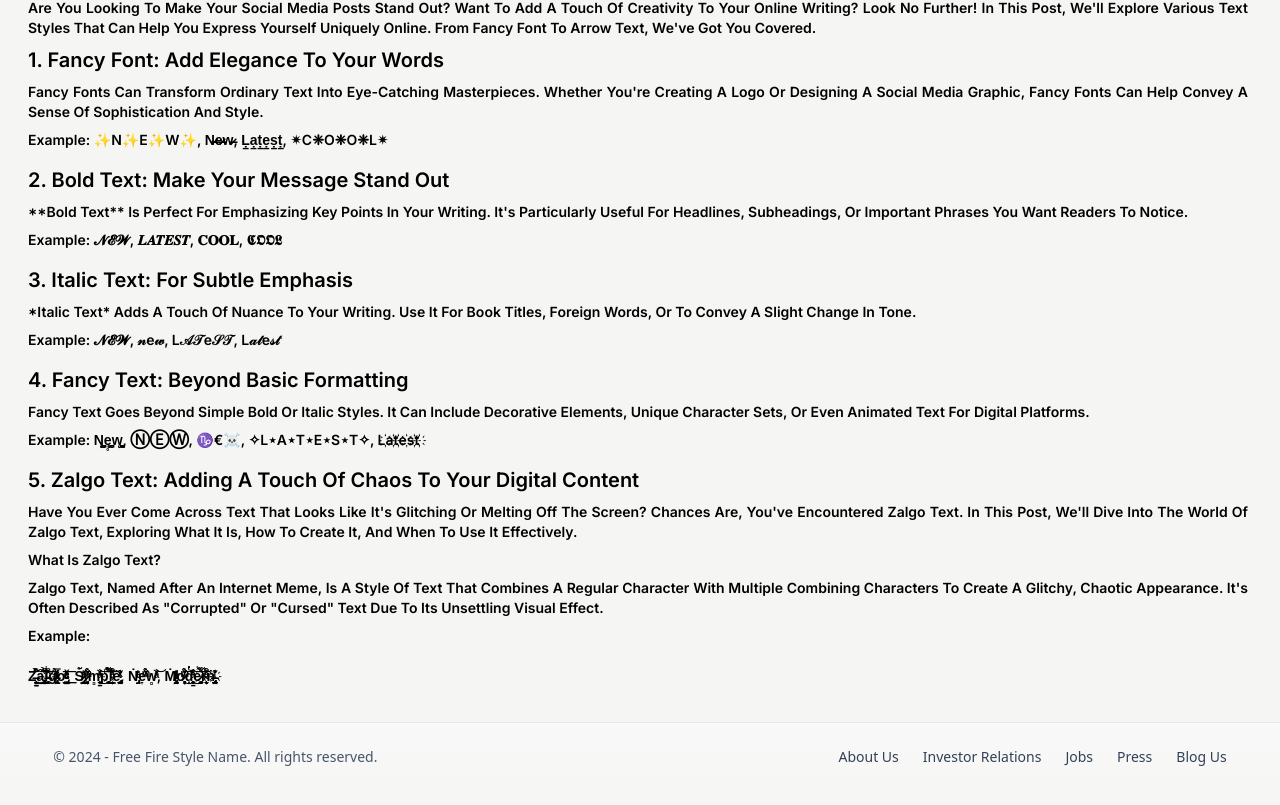
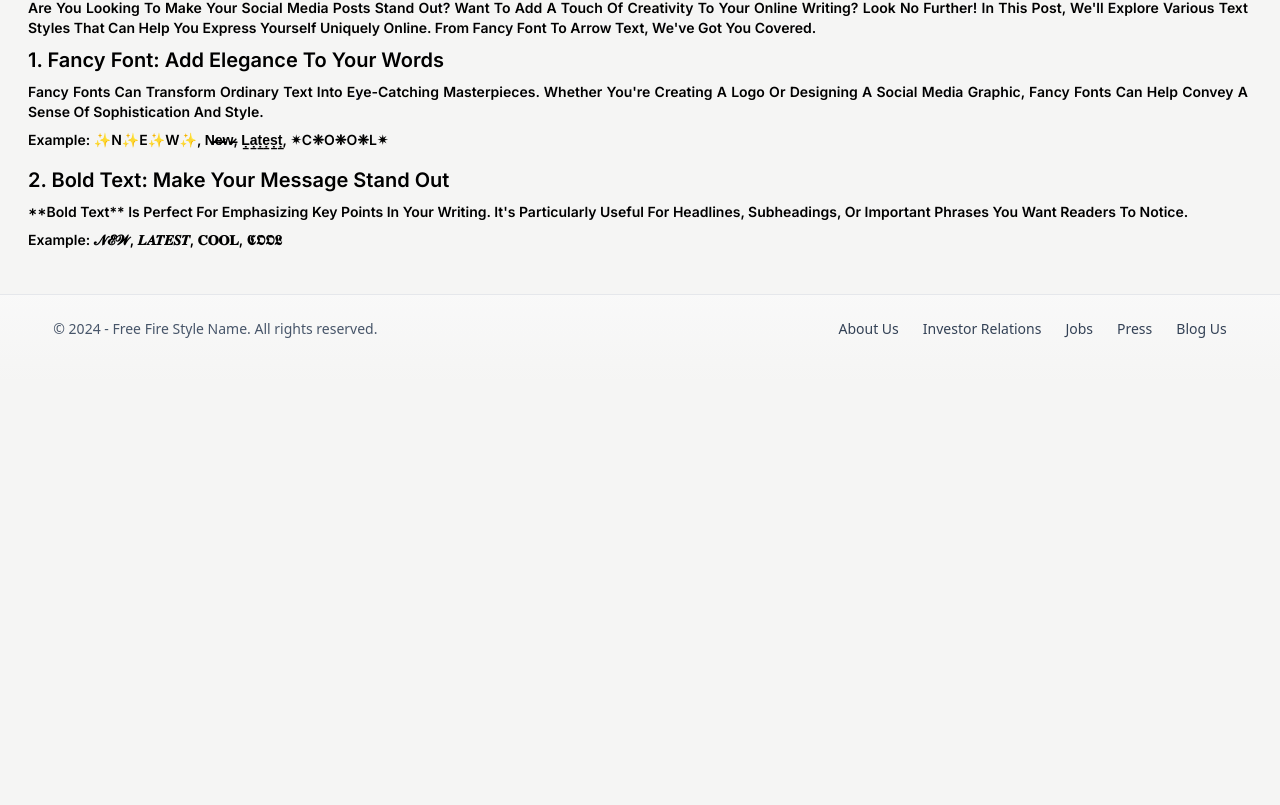
Before and after one commit to AnkushChharri/cfnjst, a Next.js app: page / in a window 1280 px wide. Shown: the part 3388-4193 px from the top of the page. After the commit the page ends 3773 px from the top, so only its background shows below. Built offline with nearby package versions, Linux system fonts and the light colour scheme.

Commit message:
First Initial commit

```diff
--- a/src/app/components/SearchComponent.js
+++ b/src/app/components/SearchComponent.js
@@ -405,18 +405,7 @@ const SearchComponent = () => {
                             <h1 className="pt-2 text-xl">2. Bold Text: Make Your Message Stand Out</h1>
                             <p className="pt-2 ">**Bold text** is perfect for emphasizing key points in your writing. It's particularly useful for headlines, subheadings, or important phrases you want readers to notice.</p>
                             <h1 className="pt-2 pb-2 text-sm">Example: 𝓝𝓔𝓦, 𝑳𝑨𝑻𝑬𝑺𝑻, 𝐂𝐎𝐎𝐋, 𝕮𝕺𝕺𝕷</h1>
-                            <h1 className="pt-2 text-xl">3. Italic Text: For Subtle Emphasis</h1>
-                            <p className="pt-2">*Italic text* adds a touch of nuance to your writing. Use it for book titles, foreign words, or to convey a slight change in tone.</p>
-                            <h1 className="pt-2 pb-2 text-sm">Example: 𝓝𝓔𝓦, 𝓃e𝓌, L𝒜𝒯e𝒮𝒯, L𝒶𝓉e𝓈𝓉</h1>
-                            <h1 className="pt-2 text-xl">4. Fancy Text: Beyond Basic Formatting</h1>
-                            <p className="pt-2">Fancy text goes beyond simple bold or italic styles. It can include decorative elements, unique character sets, or even animated text for digital platforms.</p>
-                            <h1 className="pt-2 pb-2 text-sm">Example: N̨̥̬̩̪̬ę̥̬̩̪̬w̨̥̬̩̪̬, ⓃⒺⓌ, ♑€☠️, ✧L⋆a⋆t⋆e⋆s⋆t✧, L҉a҉t҉e҉s҉t҉</h1>
-                            <h1 className="pt-2 text-xl">5. Zalgo Text: Adding a Touch of Chaos to Your Digital Content</h1>
-                            <p className="pt-2">Have you ever come across text that looks like it's glitching or melting off the screen? Chances are, you've encountered Zalgo text. In this post, we'll dive into the world of Zalgo text, exploring what it is, how to create it, and when to use it effectively.</p>
-                            <h1 className="pt-2 text-sm">What is Zalgo Text?</h1>
-                            <p className="pt-2">Zalgo text, named after an internet meme, is a style of text that combines a regular character with multiple combining characters to create a glitchy, chaotic appearance. It's often described as "corrupted" or "cursed" text due to its unsettling visual effect.</p>
-                            <h1 className="pt-2 text-sm">Example: </h1>
-                            <p className="pt-5">Z̶̨̳̳̬̣̫̏̐̀̋̐́͜͢å̢̨̦̰̠͙̫͛͋̌̉͘͞͠l̾͒̑ͨ͐҉̶͚͎̟̖̣̀͘͞g̷ͭͮ̋̿̀͏̶̸̢͖̙̥͈̱ơ̵͇̻̱̺ͤͤͣ̔̌͟͟͞ͅ, Ṡ̷̡̤̰͔͉͇ͤͬ͐̃i̷̞̻̻̦̖̐̎ͫ̔̒́m̻̳͕̦̔̔̏ͣ̓͜͝ͅp̾͋̉̀̅҉͚̱͔̬̖͞l̴̞̬̩͇͒̋̃ͣ͛́ͅė̡̨̤̠̱̯͈ͭ͊͗ͯ, Ṅ̡̤ͤͬ͐e̞̐̎ͫ̔́w̻̔̔̏ͣ͝, Ṁ̷̴̸̡̤̰͔͉ͤͬ͐o̷̞̻̻̦̐̎ͫ̔́͜͝ḑ̔̔̏ͣ͜͝͏̻̳͕ͅe̾͋̉̀҉̷̛͚̱͔̬͞r̴͒̋̃ͣ́҉̨̞̬̩ͅṅ̡̨ͭ͊͗҉̶̤̠̱̯</p>
+
                         </div>
                     </div>
 
```
